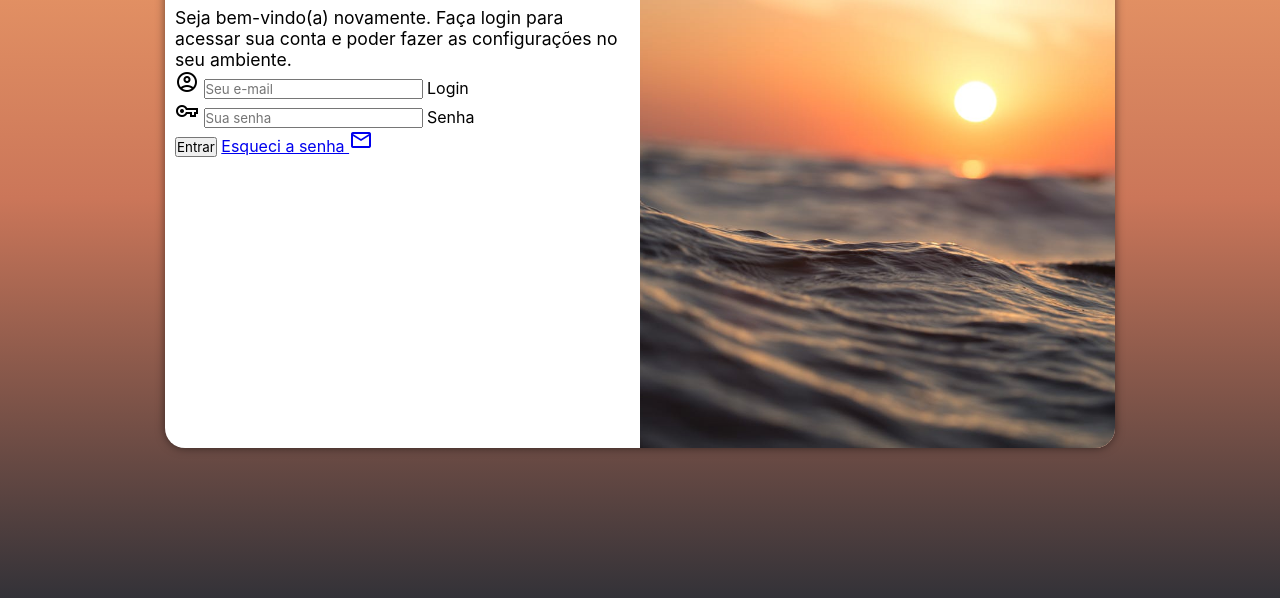
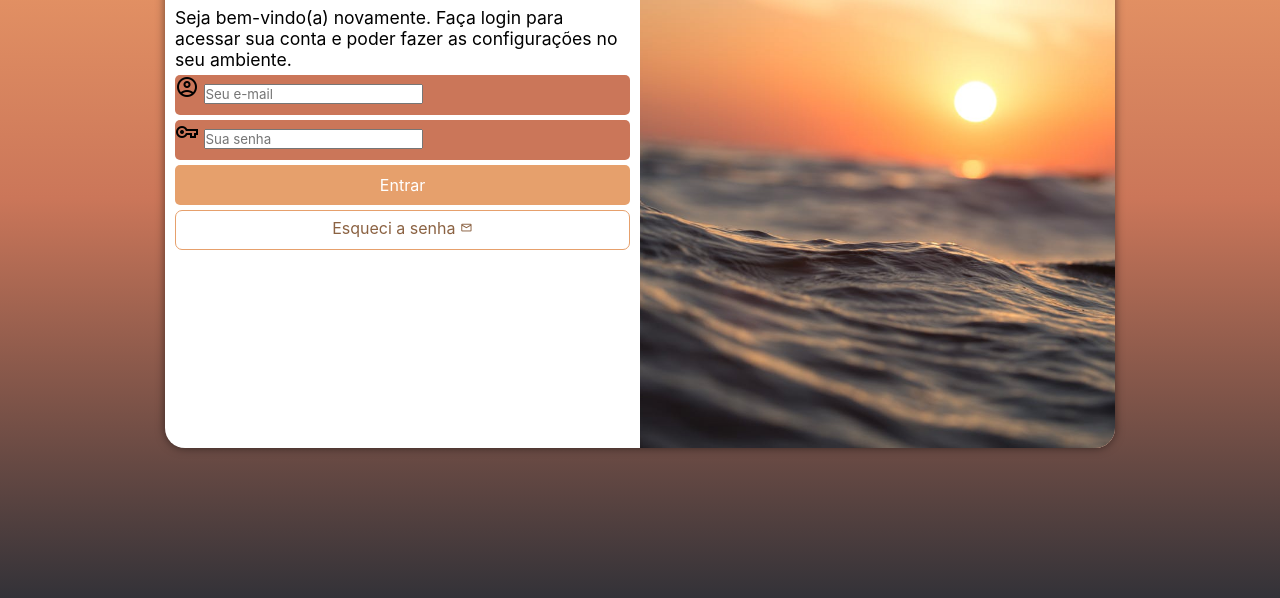
Before and after one commit to pedrovalete/projeto-login, a plain HTML site: page index.html in a window 1280 px wide. Shown: the part 202-800 px from the top of the page. Drawn offline with nearby package versions, Linux system fonts and the light colour scheme.

Commit message:
formatação do formulario

```diff
--- a/estilos/style.css
+++ b/estilos/style.css
@@ -32,7 +32,7 @@ main{
 section#login{
      overflow: hidden;
      background-color: white;
-     width: 250px;
+     width: 255px;
      height: 500px;
      border-radius: 20px;
      box-shadow: 0px 0px 10px rgba(0, 0, 0, 0.521);
@@ -62,3 +62,55 @@ div#formulario > h1{
 div#formulario > p{
      font-size: 0.8em;
 }
+
+form > div.campo{
+     background-color: #CB7659;
+     display: block;
+     width: 100%;
+     height: 40px;
+     border-radius: 5px;
+     margin: 5px 0px 5px 0px;
+}
+
+form label{
+     display: none;
+}
+
+form > input[type=submit]{
+     display: block;
+     font-size: 1em;
+     width: 100%;
+     height: 40px;
+     background-color: #E6A06C;
+     color: white;
+     border: none;
+     border-radius: 5px;
+}
+
+form > input[type=submit]:hover{
+     background-color: #a8754e;
+     cursor: pointer;
+}
+
+form > a.botao{
+     display: block;
+     text-align: center;
+     font-size: 1em;
+     width: 100%;
+     height: 40px;
+     margin-top: 5px;
+     background-color: white;
+     color: #8b6242;
+     border: 1px solid #E6A06C;
+     border-radius: 7px;
+     text-decoration: none;
+     padding-top: 7px;
+}
+
+form > a.botao:hover{
+     background-color: #ffc99f;
+}
+
+form > a.botao > span{
+     font-size: 0.8em;
+}
--- a/index.html
+++ b/index.html
@@ -29,7 +29,7 @@
                               <label for="isenha">Senha</label>
                          </div>
                          <input type="submit" value="Entrar">
-                         <a href="esqueci.html">Esqueci a senha <span class="material-symbols-outlined">mail</span></a>
+                         <a href="esqueci.html" class="botao">Esqueci a senha <span class="material-symbols-outlined">mail</span></a>
                     </form>
                </div>
           </section>
```
